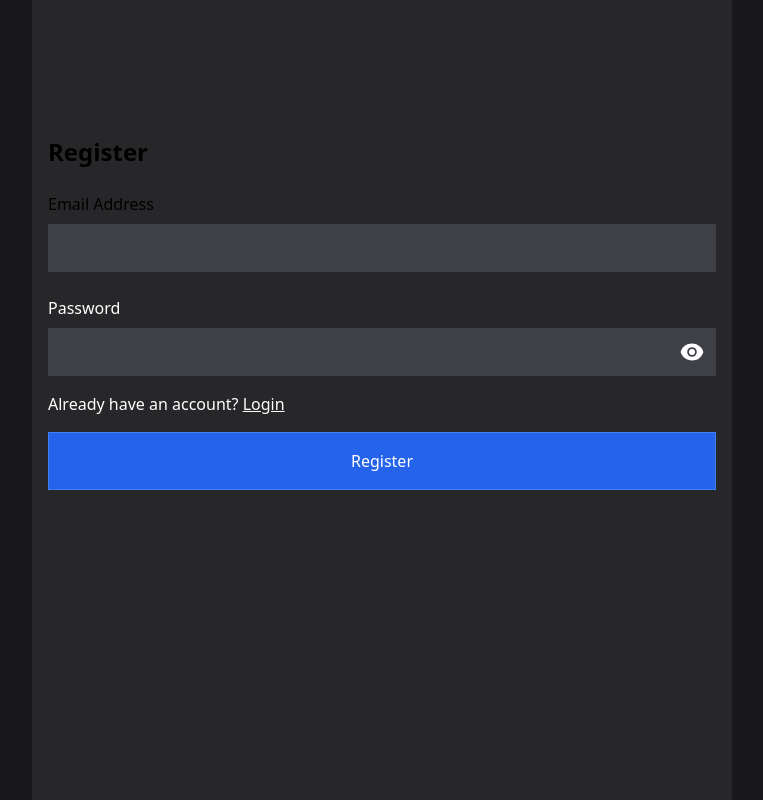
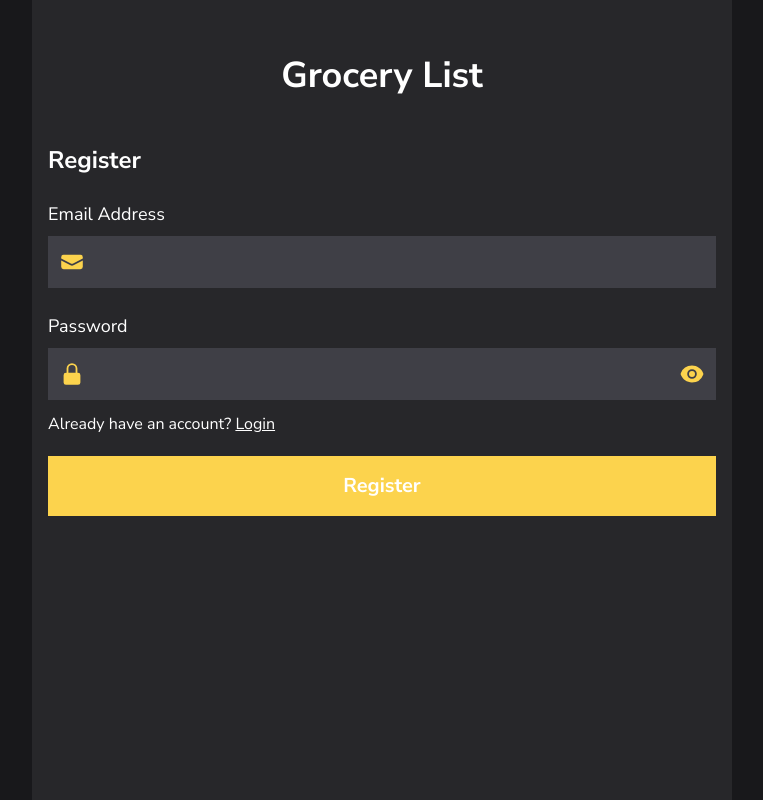
Before and after one commit to mihaituta/Grocery-list, a React (Create React App) app: page /register in a window 1280 px wide. Shown: the whole page, without its empty margins (258-1021 px from the left). Built offline with nearby package versions, Linux system fonts and the light colour scheme; no server answers.

Commit message:
created authForm, changed font, changed auth pages UI, added auth error handling

```diff
--- a/src/components/Auth/AuthContext.js
+++ b/src/components/Auth/AuthContext.js
@@ -15,8 +15,8 @@ export const AuthContextProvider = ({ children }) => {
   const listsCtx = useContext(ListsContext)
 
   const createUser = (email, password) => {
-    return createUserWithEmailAndPassword(fbAuth, email, password)
-      .then((res) => {
+    return createUserWithEmailAndPassword(fbAuth, email, password).then(
+      (res) => {
         if (res) {
           const userId = fbAuth.currentUser.uid
           try {
@@ -27,12 +27,8 @@ export const AuthContextProvider = ({ children }) => {
             console.error('Error creating account: ', err)
           }
         }
-      })
-      .catch((error) => {
-        if (error.code === 'Auth/email-already-in-use') {
-          console.log('Email already in use')
-        }
-      })
+      }
+    )
   }
 
   const login = (email, password) => {
--- /dev/null
+++ b/src/components/Auth/AuthForm.js
@@ -0,0 +1,115 @@
+import {
+  EnvelopeIcon,
+  EyeIcon,
+  EyeSlashIcon,
+  LockClosedIcon,
+} from '@heroicons/react/20/solid'
+import { Link } from 'react-router-dom'
+import { useState } from 'react'
+
+const AuthForm = ({
+  loginForm,
+  handleSubmit,
+  email,
+  setEmail,
+  password,
+  setPassword,
+  error,
+}) => {
+  const [showPass, setShowPass] = useState(false)
+
+  return (
+    <div className='max-w-[700px] min-h-screen bg-zinc-800 mx-auto p-4'>
+      <h1 className='text-4xl text-white font-bold my-10 text-center'>
+        Grocery List
+      </h1>
+      {/*REGISTER/LOGIN TITLE*/}
+      <h1 className='text-2xl text-white font-bold py-2'>
+        {loginForm ? 'Login' : 'Register'}
+      </h1>
+
+      {/*EMAIL*/}
+      <form onSubmit={handleSubmit}>
+        <div className='flex flex-col py-2 text-white'>
+          <label className='py-2 text-lg text-white font-medium'>
+            Email Address
+          </label>
+          <div className='relative'>
+            <input
+              required={true}
+              value={email}
+              onChange={(e) => setEmail(e.target.value)}
+              className='border-0 focus:ring-amber-300 text-white text-lg bg-zinc-700 p-3 w-full pl-12'
+              type='email'
+            />
+            {/*MAIL ICON*/}
+            <div className='text-amber-300 inset-y-0 flex items-center absolute left-3'>
+              <EnvelopeIcon className='h-6 w-6' />
+            </div>
+          </div>
+        </div>
+
+        {/*PASSWORD*/}
+        <div className='flex flex-col text-white py-2'>
+          <label className='py-2 text-lg font-medium'>Password</label>
+          <div className='relative'>
+            <input
+              required={true}
+              value={password}
+              onChange={(e) => setPassword(e.target.value)}
+              className='border-0 focus:ring-amber-300 bg-zinc-700 p-3 text-white text-lg w-full pl-12'
+              type={!showPass ? 'password' : 'text'}
+            />
+            {/*LOCK ICON*/}
+            <div className='inset-y-0 flex items-center absolute left-3'>
+              <LockClosedIcon className='text-amber-300 h-6 w-6' />
+            </div>
+
+            {/*SHOW/HIDE PASSWORD BUTTON*/}
+            <button
+              type='button'
+              onClick={() => {
+                setShowPass(!showPass)
+              }}
+              className='absolute inset-y-0 right-3'
+            >
+              {!showPass ? (
+                <EyeIcon className='text-amber-300 h-6 w-6' />
+              ) : (
+                <EyeSlashIcon className='text-amber-300 h-6 w-6' />
+              )}
+            </button>
+          </div>
+        </div>
+
+        {/*REDIRECT LINK*/}
+        <p className='text-white mt-1'>
+          {loginForm
+            ? "Don't have an account yet? "
+            : 'Already have an account? '}
+          <Link to={loginForm ? '/register' : '/login'} className='underline'>
+            {loginForm ? 'Register' : 'Login'}
+          </Link>
+        </p>
+
+        {/*ERROR*/}
+        {error && (
+          <p className='text-red-400 font-bold text-xl mt-2'>{error}</p>
+        )}
+
+        {/*SUBMIT BUTTON*/}
+        <button
+          type='submit'
+          // className='border px-4 h-10 mt-1 text-xl text-amber-300 border-amber-300'
+
+          className='border-0 bg-amber-300 hover:bg-amber-200
+           w-full p-4 my-5 text-white text-xl font-bold'
+        >
+          {loginForm ? 'Login' : 'Register'}
+        </button>
+      </form>
+    </div>
+  )
+}
+
+export default AuthForm
--- a/src/components/Pages/Login.js
+++ b/src/components/Pages/Login.js
@@ -1,14 +1,13 @@
 import React, { useState } from 'react'
-import { Link, useNavigate } from 'react-router-dom'
+import { useNavigate } from 'react-router-dom'
 import { UserAuth } from '../Auth/AuthContext'
-import { EyeIcon, EyeSlashIcon } from '@heroicons/react/20/solid'
+import AuthForm from '../Auth/AuthForm'
 
 const Login = () => {
   const [email, setEmail] = useState('demo@gmail.com')
   const [password, setPassword] = useState('123123')
-  const [showPass, setShowPass] = useState(false)
+  const [error, setError] = useState('')
 
-  const [error, setError] = useState('')
   const navigate = useNavigate()
   const { login } = UserAuth()
 
@@ -18,68 +17,26 @@ const Login = () => {
     try {
       await login(email, password)
       navigate('/')
-    } catch (e) {
-      setError(e.message)
-      console.log(error)
-      console.log(e.message)
+    } catch (error) {
+      if (
+        error.code === 'auth/user-not-found' ||
+        error.code === 'auth/wrong-password'
+      ) {
+        setError('Invalid email or password!')
+      }
     }
   }
 
   return (
-    <div className='max-w-[700px] min-h-screen bg-zinc-800 mx-auto py-32 p-4'>
-      <div>
-        <h1 className='text-2xl dark:text-white font-bold py-2'>Login</h1>
-      </div>
-      <form onSubmit={handleSubmit}>
-        <div className='flex flex-col py-2'>
-          <label className='py-2 dark:text-white font-medium'>
-            Email Address
-          </label>
-          <input
-            value={email}
-            onChange={(e) => setEmail(e.target.value)}
-            className='border-0 text-white bg-zinc-700 p-3'
-            type='email'
-          />
-        </div>
-        <div className='flex flex-col text-white py-2'>
-          <label className='py-2 font-medium'>Password</label>
-          <div className='relative'>
-            <input
-              value={password}
-              onChange={(e) => setPassword(e.target.value)}
-              className='border-0 bg-zinc-700 p-3 text-white w-full'
-              type={!showPass ? 'password' : 'text'}
-            ></input>
-            <button
-              type='button'
-              onClick={() => {
-                setShowPass(!showPass)
-              }}
-              className='absolute inset-y-0 right-3'
-            >
-              {!showPass ? (
-                <EyeIcon className='h-6 w-6' />
-              ) : (
-                <EyeSlashIcon className='h-6 w-6' />
-              )}
-            </button>
-          </div>
-        </div>
-        <p className='py-2 text-white'>
-          Don't have an account yet?{' '}
-          <Link to='/register' className='underline'>
-            Register
-          </Link>
-        </p>
-        <button
-          type='submit'
-          className='border border-blue-500 bg-blue-600 hover:bg-blue-500 w-full p-4 my-2 text-white'
-        >
-          Login
-        </button>
-      </form>
-    </div>
+    <AuthForm
+      loginForm={true}
+      handleSubmit={handleSubmit}
+      email={email}
+      setEmail={setEmail}
+      password={password}
+      setPassword={setPassword}
+      error={error}
+    />
   )
 }
 
--- a/src/components/Pages/Register.js
+++ b/src/components/Pages/Register.js
@@ -1,14 +1,13 @@
 import React, { useState } from 'react'
-import { Link, useNavigate } from 'react-router-dom'
+import { useNavigate } from 'react-router-dom'
 import { UserAuth } from '../Auth/AuthContext'
-import { EyeIcon, EyeSlashIcon } from '@heroicons/react/20/solid'
+import AuthForm from '../Auth/AuthForm'
 
 const Register = () => {
   const [email, setEmail] = useState('')
   const [password, setPassword] = useState('')
-  const [showPass, setShowPass] = useState(false)
+  const [error, setError] = useState('')
 
-  const [error, setError] = useState('')
   const navigate = useNavigate()
   const { createUser } = UserAuth()
 
@@ -18,66 +17,24 @@ const Register = () => {
     try {
       await createUser(email, password)
       navigate('/')
-    } catch (e) {
-      setError(e.message)
-      console.log(error)
-      console.log(e.message)
+    } catch (error) {
+      if (error.code === 'auth/email-already-in-use') {
+        setError('Email is already in use!')
+      } else if (error.code === 'auth/weak-password') {
+        setError('Password is too weak!')
+      }
     }
   }
 
   return (
-    <div className='max-w-[700px] min-h-screen bg-zinc-800 mx-auto py-32  p-4'>
-      <div>
-        <h1 className='text-2xl dark:text-white font-bold py-2'>Register</h1>
-      </div>
-      <form onSubmit={handleSubmit}>
-        <div className='flex flex-col py-2'>
-          <label className='py-2 dark:text-white font-medium'>
-            Email Address
-          </label>
-          <input
-            onChange={(e) => setEmail(e.target.value)}
-            className='border-0 text-white bg-zinc-700 p-3'
-            type='email'
-          />
-        </div>
-        <div className='flex flex-col text-white py-2'>
-          <label className='py-2 dark:text-white font-medium'>Password</label>
-          <div className='relative'>
-            <input
-              onChange={(e) => setPassword(e.target.value)}
-              className='border-0 text-white bg-zinc-700 p-3 w-full'
-              type={!showPass ? 'password' : 'text'}
-            />
-            <button
-              type='button'
-              onClick={() => {
-                setShowPass(!showPass)
-              }}
-              className='absolute inset-y-0 right-3'
-            >
-              {!showPass ? (
-                <EyeIcon className='h-6 w-6' />
-              ) : (
-                <EyeSlashIcon className='h-6 w-6' />
-              )}
-            </button>
-          </div>
-        </div>
-        <p className='py-2 text-white'>
-          Already have an account?{' '}
-          <Link to='/login' className='underline'>
-            Login
-          </Link>
-        </p>
-        <button
-          type='submit'
-          className='border border-blue-500 bg-blue-600 hover:bg-blue-500 w-full p-4 my-2 text-white'
-        >
-          Register
-        </button>
-      </form>
-    </div>
+    <AuthForm
+      handleSubmit={handleSubmit}
+      email={email}
+      setEmail={setEmail}
+      password={password}
+      setPassword={setPassword}
+      error={error}
+    />
   )
 }
 
--- a/src/index.css
+++ b/src/index.css
@@ -1,3 +1,5 @@
+@import url('https://fonts.googleapis.com/css2?family=Nunito+Sans:wght@200;300;400;600;700;800&display=swap');
+
 @tailwind base;
 @tailwind components;
 @tailwind utilities;
@@ -8,6 +10,7 @@
     height: 100%;
     background-color: rgb(24 24 27);
     -webkit-tap-highlight-color: transparent;
+    font-family: 'Nunito sans', sans-serif;
   }
   input[type='number']::-webkit-outer-spin-button,
   input[type='number']::-webkit-inner-spin-button,
```
